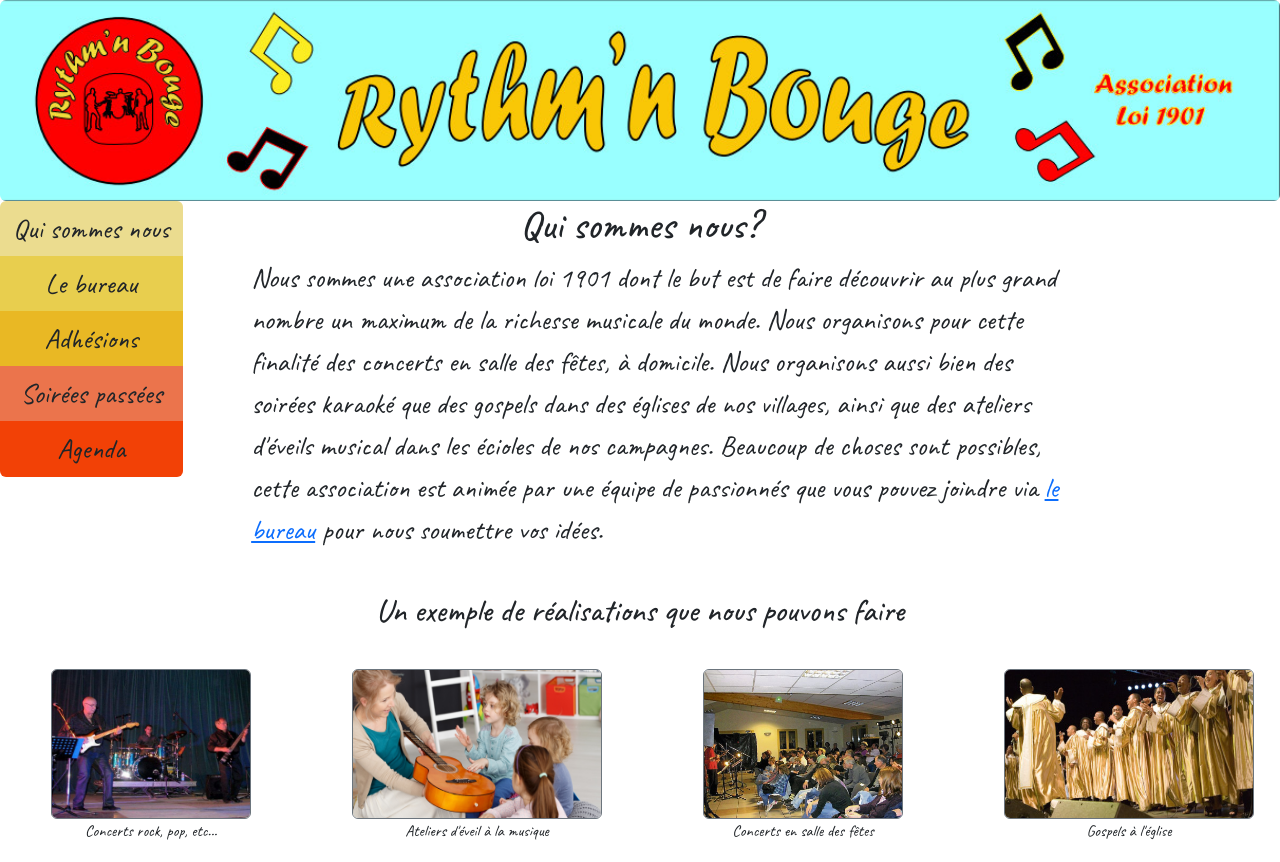
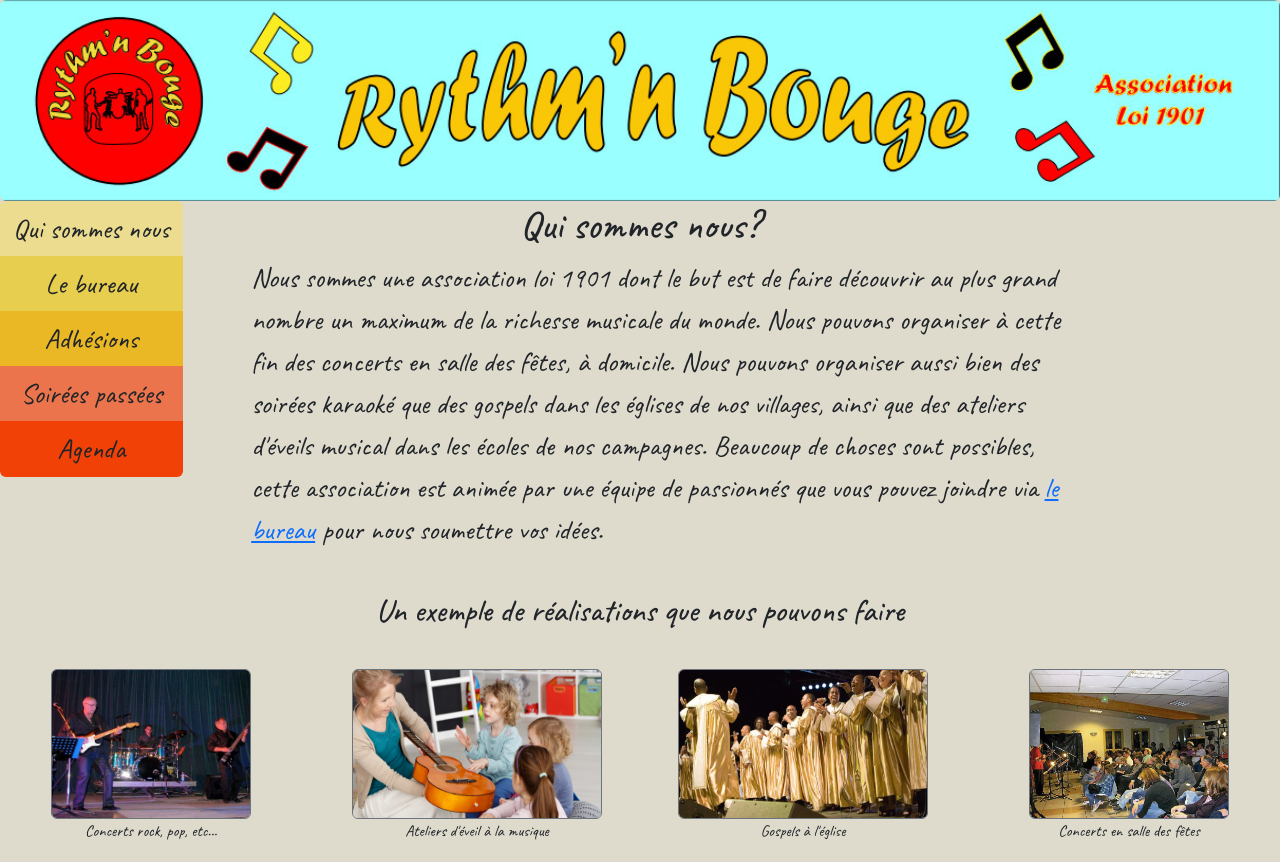
Before and after one commit to X-CYL/rythm_and_bouge, a plain HTML site: page index.html in a window 1280 px wide. Shown: the top 862 px of the page. Drawn offline with nearby package versions, Linux system fonts and the light colour scheme.

Commit message:
refinement of style and spelling correction

```diff
--- a/index.html
+++ b/index.html
@@ -13,7 +13,7 @@
     <script src="https://cdn.jsdelivr.net/npm/bootstrap@5.2.0/dist/js/bootstrap.bundle.min.js" integrity="sha384-A3rJD856KowSb7dwlZdYEkO39Gagi7vIsF0jrRAoQmDKKtQBHUuLZ9AsSv4jD4Xa" crossorigin="anonymous" defer></script>
     <title>Acceuil Rythm N Bouge</title>
 </head>
-<body>
+<body class = "bodyColor">
     <img src = "pictures/entete2.jpg" class = "img-fluid d-block mx-auto rounded" width = "100%" alt ="bandeau entete avec le logo et l'inscription 'rythm n bouge'">
         <div class = "row">
             <div class = "col-sm-2">
@@ -30,8 +30,8 @@
             <article>
                 <h1 class = "text-center fs-1">Qui sommes nous?</h1>
                 <p class = "fs-3 text leftAlign">Nous sommes une association loi 1901 dont le but est de faire découvrir au plus grand nombre un maximum de la richesse musicale du monde.
-                    Nous organisons pour cette finalité des concerts en salle des fêtes, à domicile. Nous organisons aussi bien des soirées karaoké que des gospels dans des églises de nos villages,
-                    ainsi que des ateliers d'éveils musical dans les écioles de nos campagnes. Beaucoup de choses sont possibles, cette association est animée par une équipe de passionnés
+                    Nous pouvons organiser à cette fin des concerts en salle des fêtes, à domicile. Nous pouvons organiser aussi bien des soirées karaoké que des gospels dans les églises de nos villages,
+                    ainsi que des ateliers d'éveils musical dans les écoles de nos campagnes. Beaucoup de choses sont possibles, cette association est animée par une équipe de passionnés
                     que vous pouvez joindre via <a href = "#">le bureau</a> pour nous soumettre vos idées.
                 </p>
             </article>
@@ -53,16 +53,16 @@
         </div>
         <div class = "col-sm-3">
             <figure>
+                <img src = "./pictures/gospel.jpeg" alt = "Chanteurs de gospel" class = "img-fluid rounded border border-secondary photoAcceuil" id = "pic4">
+                <figcaption>Gospels à l'église</figcaption>
+            </figure>
+    </div>
+        <div class = "col-sm-3">
+            <figure>
                 <img src = "./pictures/image.jpeg" alt = "concert de musique dans une salle des fêtes" class = "img-fluid rounded border border-secondary photoAcceuil" id = "pic2">
                 <figcaption>Concerts en salle des fêtes</figcaption>
             </figure>
         </div>
-        <div class = "col-sm-3">
-            <figure>
-                <img src = "./pictures/gospel.jpeg" alt = "Chanteurs de gospel" class = "img-fluid rounded border border-secondary photoAcceuil" id = "pic4">
-                <figcaption>Gospels à l'église</figcaption>
-            </figure>
-    </div>
     <footer>
         <div class="card text-center">
             <div class="card-body rounded">
--- a/styleRaB.css
+++ b/styleRaB.css
@@ -1,6 +1,6 @@
 @import url('https://fonts.googleapis.com/css2?family=Barlow+Semi+Condensed:wght@200;400&family=Caveat:wght@400;500;700&family=PT+Serif&family=Playfair+Display:wght@400;600&display=swap');
 .bodyColor{
-    background: rgb(246, 240, 233);
+    background: rgb(222, 218, 204);
 }
 body h1, h4, .nav-link ,p ,.card-title, .btn-group-vertical, figcaption{
     font-family: 'Caveat', cursive;
```
Also changed, not shown: 1 other file.
